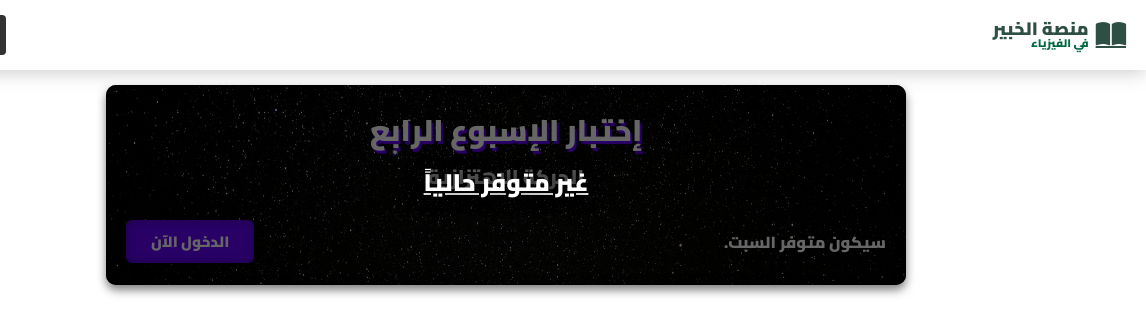
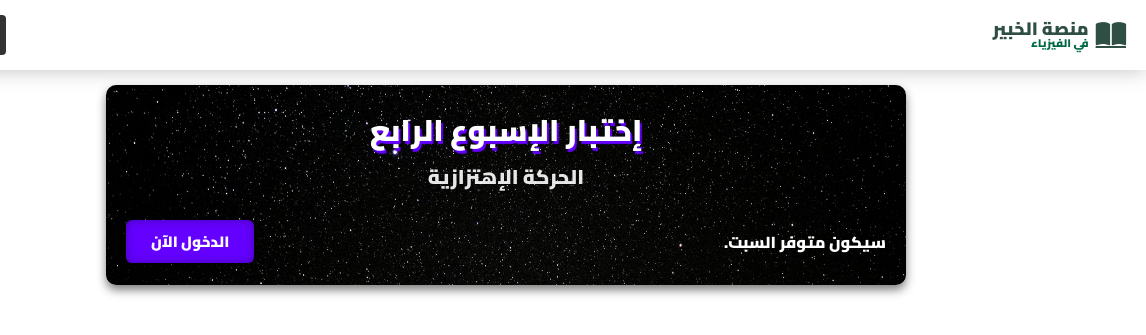
Before and after one commit to hassan-abdelraouf/mr, a plain HTML site: page quiz.html in a window 1280 px wide. Shown: the top 335 px of the page, 134-1280 px from the left. Drawn offline with Linux system fonts and the light colour scheme; a web font is replaced by a local one.

Commit message:
Update quiz.html

```diff
--- a/quiz.html
+++ b/quiz.html
@@ -131,12 +131,12 @@
     <script>
       const div = document.getElementById("Time_line");
       const year = 2026;
-      const month = 2;
-      const day = 28;
+      const month = 3;
+      const day = 1;
       const hideHour = 9;
       const hidePeriod = "PM";
       // ساعة الاختفاء //
-      const showHour = 10;
+      const showHour = 11;
       const showPeriod = "PM";
       // ساعة الظهور //
       function checkTime() {
```
